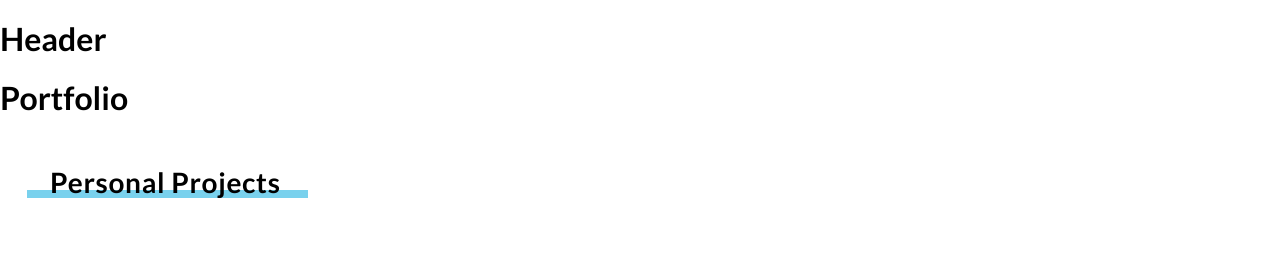
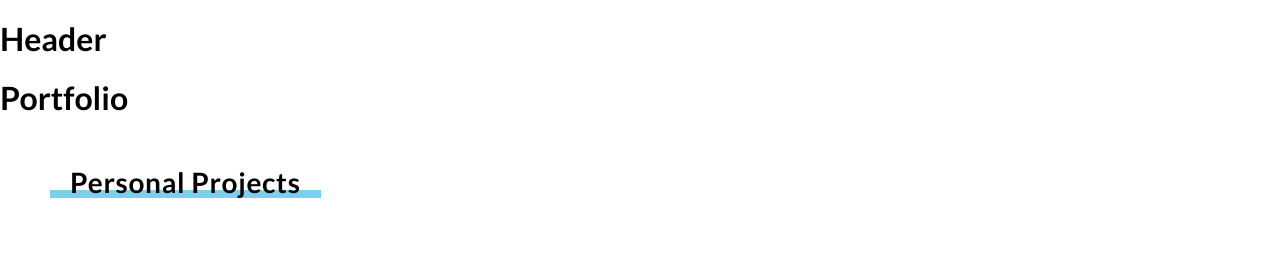
Before and after one commit to itscarlosisaac/portfolio, a React app: page / in a window 1280 px wide. Shown: the top 256 px of the page. Built offline with nearby package versions, Linux system fonts and the light colour scheme.

Commit message:
Fixed title section styles.

```diff
--- a/src/styles/base/_typography.scss
+++ b/src/styles/base/_typography.scss
@@ -13,8 +13,13 @@ body {
   font-weight: 700;
   letter-spacing: 0.68px;
   margin-left: 30px;
+  padding: 0 20px;
   position: relative;
   z-index: 5;
+
+  &--portfolio {
+    &::after { background-color: $brand-light-yellow; }
+  }
 
   &--projects {
     &::after { background-color: $extra-blue; }
@@ -25,9 +30,9 @@ body {
     content: '';
     display: block;
     height: 8px;
-    left: -10%;
+    left: 0;
     position: absolute;
-    width: calc(100% + 50px);
+    width: 100%;
     z-index: -1;
   }
 }
@@ -37,10 +42,10 @@ body {
   .app__section__title {
     font-size: 20px;
     margin-left: 20px;
+    padding: 0 10px;
 
     &::after {
       height: 6px;
-      width: calc(90% + 50px);
     }
   }
 }
```
